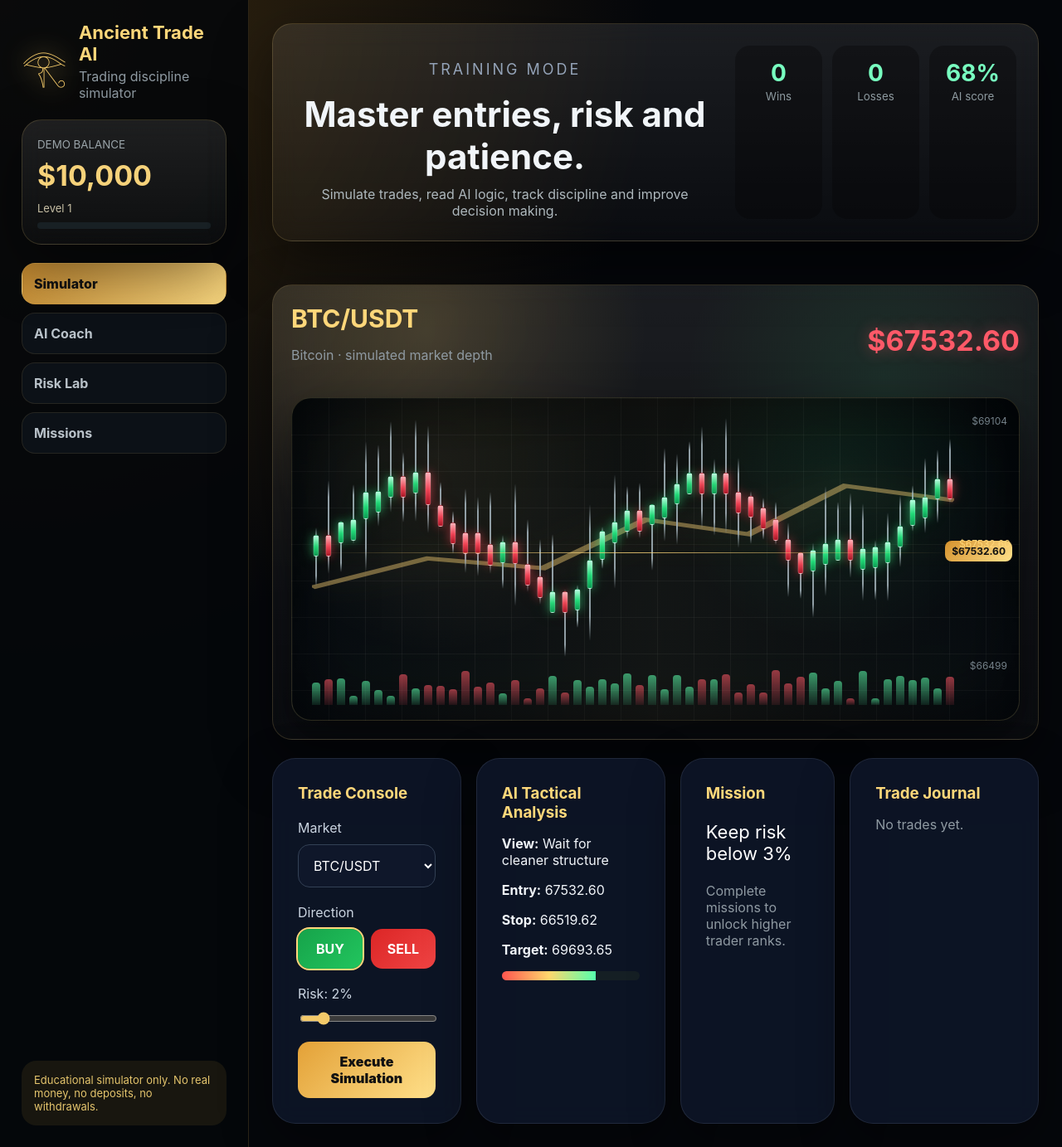
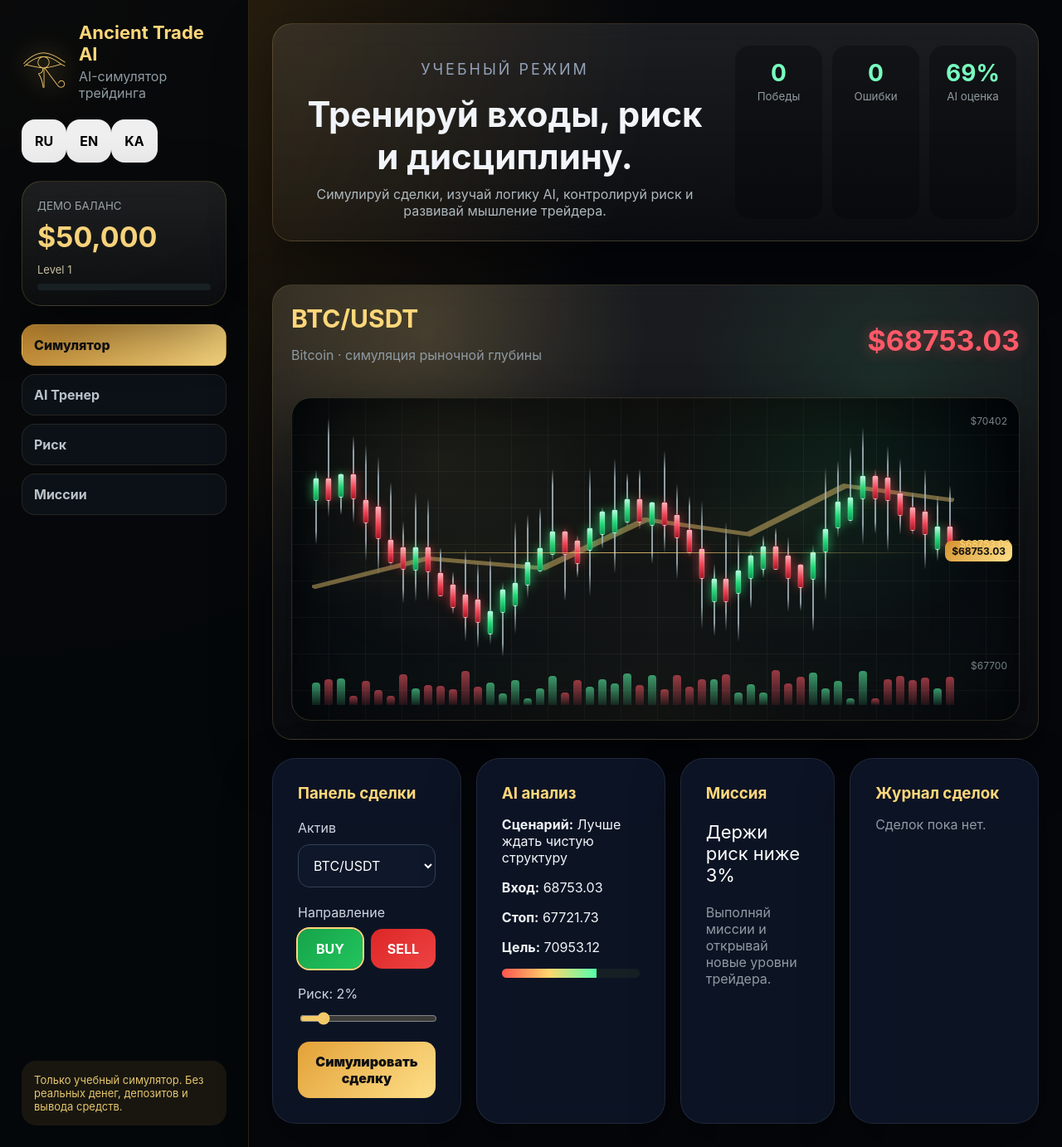
Before and after one commit to vaxo1971-cpu/AncientTradeAI, a React (Vite) app in the folder frontend/: page / in a window 1280 px wide. Shown: the whole page at 83% size. Built offline with nearby package versions, Linux system fonts and the light colour scheme.

Commit message:
Update App.jsx

```diff
--- a/frontend/src/App.jsx
+++ b/frontend/src/App.jsx
@@ -5,16 +5,132 @@ const assets = [
   { symbol: "BTC/USDT", name: "Bitcoin", price: 68420, volatility: 0.038 },
   { symbol: "ETH/USDT", name: "Ethereum", price: 3450, volatility: 0.045 },
   { symbol: "GOLD", name: "Gold", price: 2365, volatility: 0.018 },
-  { symbol: "EUR/USD", name: "Euro Dollar", price: 1.0874, volatility: 0.008 },
+  { symbol: "EUR/USD", name: "Euro / Dollar", price: 1.0874, volatility: 0.008 },
   { symbol: "NASDAQ", name: "Nasdaq Index", price: 18450, volatility: 0.026 },
 ];
 
-const missions = [
-  "Win 3 simulated trades",
-  "Keep risk below 3%",
-  "Reach $12,000 demo balance",
-  "Make 5 disciplined entries",
-];
+const text = {
+  ru: {
+    title: "Ancient Trade AI",
+    subtitle: "AI-симулятор трейдинга",
+    mode: "УЧЕБНЫЙ РЕЖИМ",
+    hero: "Тренируй входы, риск и дисциплину.",
+    heroText: "Симулируй сделки, изучай логику AI, контролируй риск и развивай мышление трейдера.",
+    balance: "ДЕМО БАЛАНС",
+    simulator: "Симулятор",
+    coach: "AI Тренер",
+    riskLab: "Риск",
+    missions: "Миссии",
+    disclaimer: "Только учебный симулятор. Без реальных денег, депозитов и вывода средств.",
+    wins: "Победы",
+    losses: "Ошибки",
+    aiScore: "AI оценка",
+    tradeConsole: "Панель сделки",
+    market: "Актив",
+    direction: "Направление",
+    risk: "Риск",
+    execute: "Симулировать сделку",
+    analysis: "AI анализ",
+    view: "Сценарий",
+    entry: "Вход",
+    stop: "Стоп",
+    target: "Цель",
+    mission: "Миссия",
+    missionText: "Выполняй миссии и открывай новые уровни трейдера.",
+    journal: "Журнал сделок",
+    noTrades: "Сделок пока нет.",
+    marketDepth: "симуляция рыночной глубины",
+    institutional: "Сильный рыночный сетап",
+    good: "Есть подтверждение",
+    wait: "Лучше ждать чистую структуру",
+    missionList: [
+      "Сделай 3 прибыльные учебные сделки",
+      "Держи риск ниже 3%",
+      "Достигни демо-баланса $55,000",
+      "Сделай 5 дисциплинированных входов",
+    ],
+  },
+  en: {
+    title: "Ancient Trade AI",
+    subtitle: "AI trading simulator",
+    mode: "TRAINING MODE",
+    hero: "Master entries, risk and discipline.",
+    heroText: "Simulate trades, read AI logic, control risk and build trader thinking.",
+    balance: "DEMO BALANCE",
+    simulator: "Simulator",
+    coach: "AI Coach",
+    riskLab: "Risk Lab",
+    missions: "Missions",
+    disclaimer: "Educational simulator only. No real money, no deposits, no withdrawals.",
+    wins: "Wins",
+    losses: "Losses",
+    aiScore: "AI score",
+    tradeConsole: "Trade Console",
+    market: "Market",
+    direction: "Direction",
+    risk: "Risk",
+    execute: "Execute Simulation",
+    analysis: "AI Analysis",
+    view: "View",
+    entry: "Entry",
+    stop: "Stop",
+    target: "Target",
+    mission: "Mission",
+    missionText: "Complete missions to unlock higher trader ranks.",
+    journal: "Trade Journal",
+    noTrades: "No trades yet.",
+    marketDepth: "simulated market depth",
+    institutional: "Institutional market setup",
+    good: "Good confirmation",
+    wait: "Wait for cleaner structure",
+    missionList: [
+      "Win 3 simulated trades",
+      "Keep risk below 3%",
+      "Reach $55,000 demo balance",
+      "Make 5 disciplined entries",
+    ],
+  },
+  ka: {
+    title: "Ancient Trade AI",
+    subtitle: "AI სავაჭრო სიმულატორი",
+    mode: "სასწავლო რეჟიმი",
+    hero: "ივარჯიშე შესვლებზე, რისკსა და დისციპლინაზე.",
+    heroText: "გააკეთე სიმულაციური გარიგებები, წაიკითხე AI ანალიზი და ისწავლე რისკის კონტროლი.",
+    balance: "დემო ბალანსი",
+    simulator: "სიმულატორი",
+    coach: "AI მწვრთნელი",
+    riskLab: "რისკი",
+    missions: "მისიები",
+    disclaimer: "მხოლოდ სასწავლო სიმულატორია. რეალური ფული, დეპოზიტი და გატანა არ არსებობს.",
+    wins: "მოგება",
+    losses: "წაგება",
+    aiScore: "AI შეფასება",
+    tradeConsole: "გარიგების პანელი",
+    market: "აქტივი",
+    direction: "მიმართულება",
+    risk: "რისკი",
+    execute: "სიმულაციური გარიგება",
+    analysis: "AI ანალიზი",
+    view: "ხედვა",
+    entry: "შესვლა",
+    stop: "სტოპი",
+    target: "სამიზნე",
+    mission: "მისია",
+    missionText: "შეასრულე მისიები და გახსენი ახალი დონეები.",
+    journal: "გარიგებების ჟურნალი",
+    noTrades: "გარიგებები ჯერ არ არის.",
+    marketDepth: "ბაზრის სიღრმის სიმულაცია",
+    institutional: "ძლიერი საბაზრო სეტაპი",
+    good: "კარგი დადასტურება",
+    wait: "უმჯობესია სუფთა სტრუქტურას დაველოდოთ",
+    missionList: [
+      "მოიგე 3 სასწავლო გარიგება",
+      "რისკი შეინარჩუნე 3%-ზე დაბლა",
+      "მიაღწიე $55,000 დემო ბალანსს",
+      "გააკეთე 5 დისციპლინირებული შესვლა",
+    ],
+  },
+};
 
 function generateMarket(asset, seed) {
   let price = asset.price * (1 + Math.sin(seed) * asset.volatility);
@@ -23,30 +139,26 @@ function generateMarket(asset, seed) {
     const trend = Math.sin((i + seed) * 0.28) * asset.volatility * 0.9;
     const impulse = Math.cos((i + seed) * 0.73) * asset.volatility * 0.45;
     const open = price;
-    const close = price * (1 + trend * 0.12 + impulse * 0.14 + (Math.random() - 0.5) * asset.volatility * 0.28);
+    const close =
+      price *
+      (1 +
+        trend * 0.12 +
+        impulse * 0.14 +
+        (Math.random() - 0.5) * asset.volatility * 0.28);
+
     const high = Math.max(open, close) * (1 + Math.random() * asset.volatility * 0.45);
     const low = Math.min(open, close) * (1 - Math.random() * asset.volatility * 0.45);
     const volume = 18 + Math.random() * 82;
 
     price = close;
 
-    return {
-      id: i,
-      open,
-      close,
-      high,
-      low,
-      volume,
-      green: close >= open,
-    };
+    return { id: i, open, close, high, low, volume, green: close >= open };
   });
 }
 
 function normalizeCandles(candles) {
-  const highs = candles.map((c) => c.high);
-  const lows = candles.map((c) => c.low);
-  const max = Math.max(...highs);
-  const min = Math.min(...lows);
+  const max = Math.max(...candles.map((c) => c.high));
+  const min = Math.min(...candles.map((c) => c.low));
   const range = max - min || 1;
 
   return candles.map((c) => {
@@ -58,25 +170,26 @@ function normalizeCandles(candles) {
     return {
       ...c,
       top,
-      bottom,
       bodyTop,
-      bodyBottom,
       wickHeight: Math.max(18, 100 - top - bottom),
-      bodyHeight: Math.max(9, 100 - bodyTop - bodyBottom),
+      bodyHeight: Math.max(10, 100 - bodyTop - bodyBottom),
       volumeHeight: Math.max(12, c.volume),
     };
   });
 }
 
 export default function App() {
+  const [lang, setLang] = useState("ru");
   const [asset, setAsset] = useState(assets[0]);
   const [direction, setDirection] = useState("BUY");
   const [risk, setRisk] = useState(2);
-  const [balance, setBalance] = useState(10000);
+  const [balance, setBalance] = useState(50000);
   const [xp, setXp] = useState(0);
   const [level, setLevel] = useState(1);
   const [trades, setTrades] = useState([]);
-  const [seed, setSeed] = useState(4);
+  const [seed, setSeed] = useState(9);
+
+  const t = text[lang];
 
   const market = useMemo(() => normalizeCandles(generateMarket(asset, seed)), [asset, seed]);
   const last = market[market.length - 1];
@@ -84,8 +197,9 @@ export default function App() {
   const isUp = last.close >= previous.close;
 
   const ai = useMemo(() => {
-    const confidence = Math.floor(59 + Math.random() * 35);
-    const strength = confidence > 82 ? "Institutional setup" : confidence > 72 ? "Good confirmation" : "Wait for cleaner structure";
+    const confidence = Math.floor(61 + Math.random() * 33);
+    const strength =
+      confidence > 82 ? t.institutional : confidence > 72 ? t.good : t.wait;
 
     const entry = asset.symbol === "EUR/USD" ? last.close.toFixed(4) : last.close.toFixed(2);
     const stopValue = direction === "BUY" ? last.close * 0.985 : last.close * 1.015;
@@ -98,7 +212,7 @@ export default function App() {
       stop: asset.symbol === "EUR/USD" ? stopValue.toFixed(4) : stopValue.toFixed(2),
       target: asset.symbol === "EUR/USD" ? targetValue.toFixed(4) : targetValue.toFixed(2),
     };
-  }, [asset, direction, last.close]);
+  }, [asset, direction, last.close, t]);
 
   function executeTrade() {
     const chance = Math.min(0.86, ai.confidence / 100 - risk * 0.012);
@@ -115,23 +229,17 @@ export default function App() {
     });
 
     setTrades((old) => [
-      {
-        id: Date.now(),
-        asset: asset.symbol,
-        direction,
-        pnl,
-        confidence: ai.confidence,
-      },
+      { id: Date.now(), asset: asset.symbol, direction, pnl, confidence: ai.confidence },
       ...old.slice(0, 7),
     ]);
 
     setSeed((s) => s + 1);
   }
 
-  const wins = trades.filter((t) => t.pnl > 0).length;
-  const losses = trades.filter((t) => t.pnl < 0).length;
+  const wins = trades.filter((trade) => trade.pnl > 0).length;
+  const losses = trades.filter((trade) => trade.pnl < 0).length;
   const displayPrice = asset.symbol === "EUR/USD" ? last.close.toFixed(4) : `$${last.close.toFixed(2)}`;
-  const mission = missions[level % missions.length];
+  const mission = t.missionList[level % t.missionList.length];
 
   return (
     <div className="game">
@@ -139,13 +247,19 @@ export default function App() {
         <div className="logo">
           <span>𓂀</span>
           <div>
-            <h1>Ancient Trade AI</h1>
-            <p>Trading discipline simulator</p>
+            <h1>{t.title}</h1>
+            <p>{t.subtitle}</p>
           </div>
         </div>
 
+        <div className="language-switch">
+          <button className={lang === "ru" ? "lang-on" : ""} onClick={() => setLang("ru")}>RU</button>
+          <button className={lang === "en" ? "lang-on" : ""} onClick={() => setLang("en")}>EN</button>
+          <button className={lang === "ka" ? "lang-on" : ""} onClick={() => setLang("ka")}>KA</button>
+        </div>
+
         <div className="profile-card">
-          <small>DEMO BALANCE</small>
+          <small>{t.balance}</small>
           <strong>${balance.toLocaleString()}</strong>
           <div className="xp">
             <span>Level {level}</span>
@@ -156,38 +270,27 @@ export default function App() {
         </div>
 
         <div className="menu">
-          <button className="selected">Simulator</button>
-          <button>AI Coach</button>
-          <button>Risk Lab</button>
-          <button>Missions</button>
+          <button className="selected">{t.simulator}</button>
+          <button>{t.coach}</button>
+          <button>{t.riskLab}</button>
+          <button>{t.missions}</button>
         </div>
 
-        <div className="disclaimer">
-          Educational simulator only. No real money, no deposits, no withdrawals.
-        </div>
+        <div className="disclaimer">{t.disclaimer}</div>
       </aside>
 
       <main className="dashboard">
         <header className="hero">
           <div>
-            <p className="eyebrow">TRAINING MODE</p>
-            <h2>Master entries, risk and patience.</h2>
-            <span>Simulate trades, read AI logic, track discipline and improve decision making.</span>
+            <p className="eyebrow">{t.mode}</p>
+            <h2>{t.hero}</h2>
+            <span>{t.heroText}</span>
           </div>
 
           <div className="stats">
-            <div>
-              <b>{wins}</b>
-              <small>Wins</small>
-            </div>
-            <div>
-              <b>{losses}</b>
-              <small>Losses</small>
-            </div>
-            <div>
-              <b>{ai.confidence}%</b>
-              <small>AI score</small>
-            </div>
+            <div><b>{wins}</b><small>{t.wins}</small></div>
+            <div><b>{losses}</b><small>{t.losses}</small></div>
+            <div><b>{ai.confidence}%</b><small>{t.aiScore}</small></div>
           </div>
         </header>
 
@@ -195,9 +298,8 @@ export default function App() {
           <div className="terminal-head">
             <div>
               <h3>{asset.symbol}</h3>
-              <p>{asset.name} · simulated market depth</p>
+              <p>{asset.name} · {t.marketDepth}</p>
             </div>
-
             <strong className={isUp ? "price-up" : "price-down"}>{displayPrice}</strong>
           </div>
 
@@ -208,9 +310,7 @@ export default function App() {
               <span>{asset.symbol === "EUR/USD" ? (last.low * 0.99).toFixed(4) : `$${(last.low * 0.99).toFixed(0)}`}</span>
             </div>
 
-            <div className="price-line">
-              <b>{displayPrice}</b>
-            </div>
+            <div className="price-line"><b>{displayPrice}</b></div>
 
             <svg className="trend-line" viewBox="0 0 100 100" preserveAspectRatio="none">
               <polyline points="0,70 18,58 36,62 52,42 68,48 83,28 100,34" />
@@ -219,19 +319,10 @@ export default function App() {
             <div className="candlestick-layer">
               {market.map((c) => (
                 <div className="candle-slot" key={c.id}>
-                  <div
-                    className="wick-pro"
-                    style={{
-                      top: `${c.top}%`,
-                      height: `${c.wickHeight}%`,
-                    }}
-                  />
+                  <div className="wick-pro" style={{ top: `${c.top}%`, height: `${c.wickHeight}%` }} />
                   <div
                     className={c.green ? "body-pro bull" : "body-pro bear"}
-                    style={{
-                      top: `${c.bodyTop}%`,
-                      height: `${c.bodyHeight}%`,
-                    }}
+                    style={{ top: `${c.bodyTop}%`, height: `${c.bodyHeight}%` }}
                   />
                 </div>
               ))}
@@ -251,9 +342,9 @@ export default function App() {
 
         <section className="grid">
           <div className="card trade-box">
-            <h3>Trade Console</h3>
+            <h3>{t.tradeConsole}</h3>
 
-            <label>Market</label>
+            <label>{t.market}</label>
             <select
               value={asset.symbol}
               onChange={(e) => {
@@ -261,68 +352,46 @@ export default function App() {
                 setSeed((s) => s + 1);
               }}
             >
-              {assets.map((a) => (
-                <option key={a.symbol} value={a.symbol}>
-                  {a.symbol}
-                </option>
-              ))}
+              {assets.map((a) => <option key={a.symbol} value={a.symbol}>{a.symbol}</option>)}
             </select>
 
-            <label>Direction</label>
+            <label>{t.direction}</label>
             <div className="split">
-              <button onClick={() => setDirection("BUY")} className={direction === "BUY" ? "buy on" : "buy"}>
-                BUY
-              </button>
-              <button onClick={() => setDirection("SELL")} className={direction === "SELL" ? "sell on" : "sell"}>
-                SELL
-              </button>
+              <button onClick={() => setDirection("BUY")} className={direction === "BUY" ? "buy on" : "buy"}>BUY</button>
+              <button onClick={() => setDirection("SELL")} className={direction === "SELL" ? "sell on" : "sell"}>SELL</button>
             </div>
 
-            <label>Risk: {risk}%</label>
+            <label>{t.risk}: {risk}%</label>
             <input type="range" min="1" max="8" value={risk} onChange={(e) => setRisk(Number(e.target.value))} />
 
-            <button className="execute" onClick={executeTrade}>
-              Execute Simulation
-            </button>
+            <button className="execute" onClick={executeTrade}>{t.execute}</button>
           </div>
 
           <div className="card ai-card">
-            <h3>AI Tactical Analysis</h3>
-            <p>
-              <b>View:</b> {ai.strength}
-            </p>
-            <p>
-              <b>Entry:</b> {ai.entry}
-            </p>
-            <p>
-              <b>Stop:</b> {ai.stop}
-            </p>
-            <p>
-              <b>Target:</b> {ai.target}
-            </p>
-            <div className="score">
-              <span style={{ width: `${ai.confidence}%` }} />
-            </div>
+            <h3>{t.analysis}</h3>
+            <p><b>{t.view}:</b> {ai.strength}</p>
+            <p><b>{t.entry}:</b> {ai.entry}</p>
+            <p><b>{t.stop}:</b> {ai.stop}</p>
+            <p><b>{t.target}:</b> {ai.target}</p>
+            <div className="score"><span style={{ width: `${ai.confidence}%` }} /></div>
           </div>
 
           <div className="card">
-            <h3>Mission</h3>
+            <h3>{t.mission}</h3>
             <p className="mission">{mission}</p>
-            <p className="muted">Complete missions to unlock higher trader ranks.</p>
+            <p className="muted">{t.missionText}</p>
           </div>
 
           <div className="card journal">
-            <h3>Trade Journal</h3>
+            <h3>{t.journal}</h3>
             {trades.length === 0 ? (
-              <p className="muted">No trades yet.</p>
+              <p className="muted">{t.noTrades}</p>
             ) : (
-              trades.map((t) => (
-                <div className="trade" key={t.id}>
-                  <span>
-                    {t.direction} {t.asset}
-                  </span>
-                  <b className={t.pnl >= 0 ? "positive" : "negative"}>
-                    {t.pnl >= 0 ? "+" : ""}${t.pnl}
+              trades.map((trade) => (
+                <div className="trade" key={trade.id}>
+                  <span>{trade.direction} {trade.asset}</span>
+                  <b className={trade.pnl >= 0 ? "positive" : "negative"}>
+                    {trade.pnl >= 0 ? "+" : ""}${trade.pnl}
                   </b>
                 </div>
               ))
```
